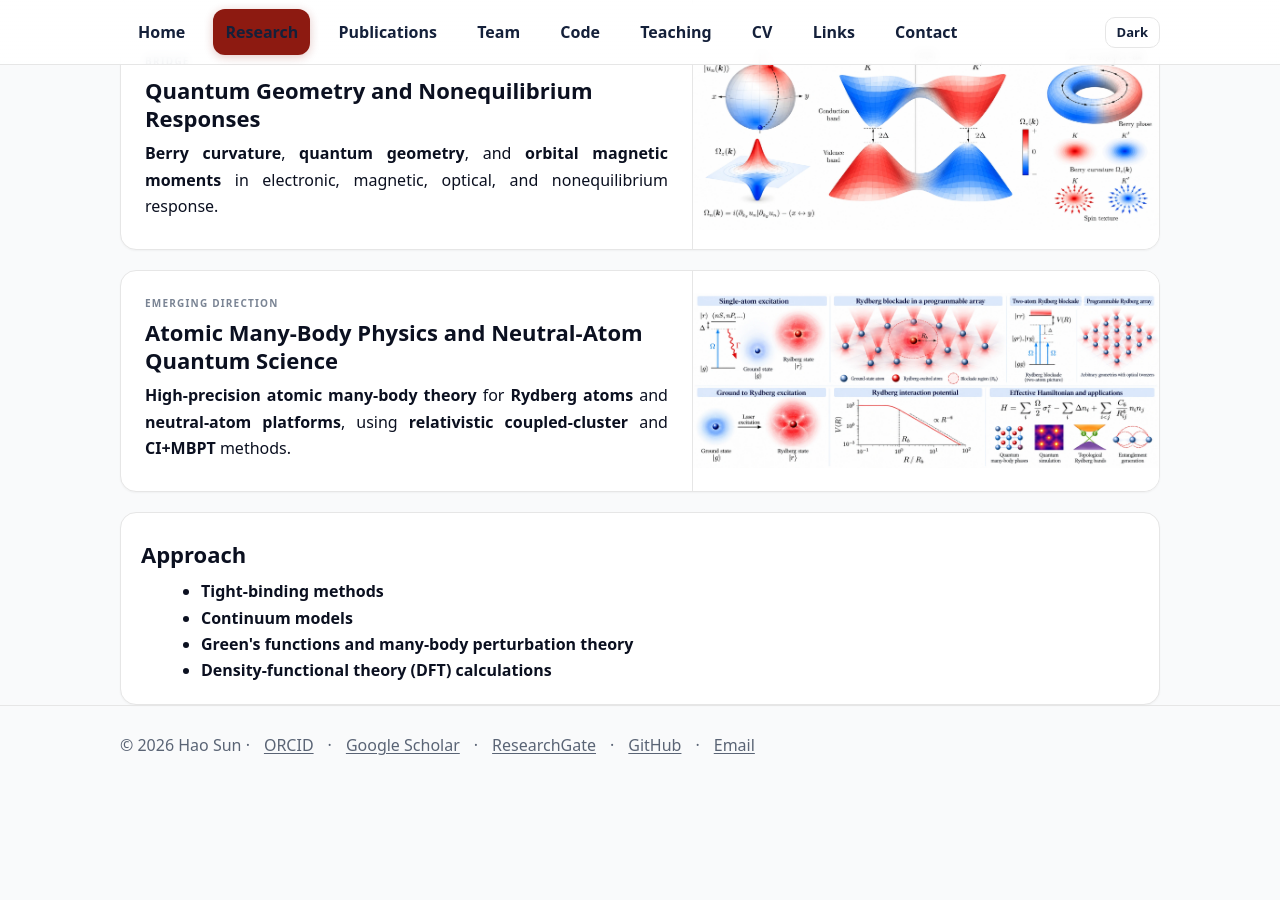
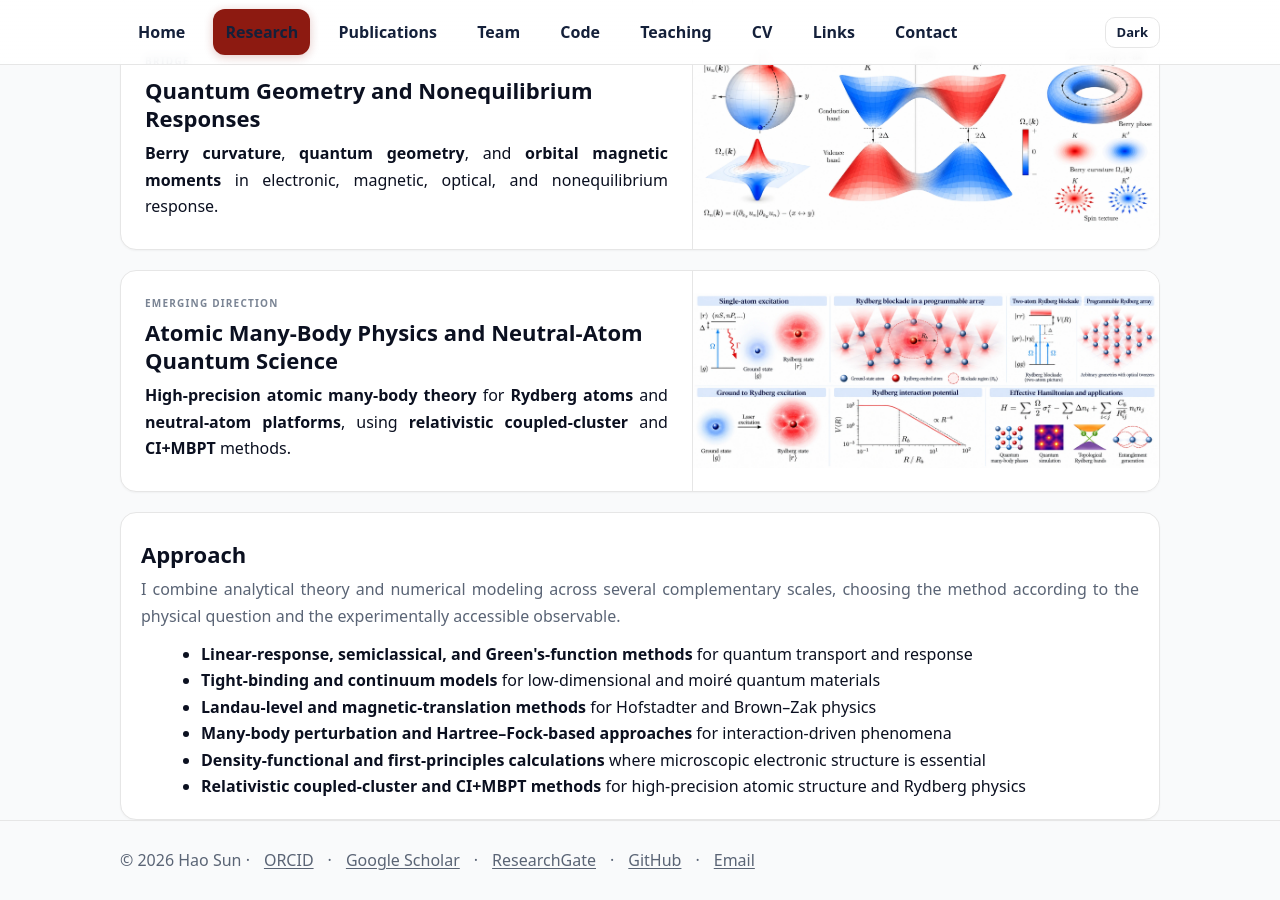
Before and after one commit to sunohao/sunohao.github.io, a Jekyll site: the page built from research/index.md, in a window 1280 px wide and 900 px high, scrolled down 602 px. Built offline with Jekyll 4.4.1, drawn with Linux system fonts in a browser that asks for light colours; before the commit the page ends 1386 px from its top, so only the background shows below that.

Commit message:
Refine research methods and approach

```diff
--- a/research/index.md
+++ b/research/index.md
@@ -65,10 +65,15 @@ My research spans <strong>condensed-matter theory</strong> and <strong>quantum s
 
 <div class="card pad" style="margin-top:20px">
   <h2>Approach</h2>
-  <ul style="margin:10px 0 0 20px;">
-    <li><strong>Tight-binding methods</strong></li>
-    <li><strong>Continuum models</strong></li>
-    <li><strong>Green's functions and many-body perturbation theory</strong></li>
-    <li><strong>Density-functional theory (DFT) calculations</strong></li>
+  <p class="muted">
+    I combine analytical theory and numerical modeling across several complementary scales, choosing the method according to the physical question and the experimentally accessible observable.
+  </p>
+  <ul style="margin:12px 0 0 20px;">
+    <li><strong>Linear-response, semiclassical, and Green's-function methods</strong> for quantum transport and response</li>
+    <li><strong>Tight-binding and continuum models</strong> for low-dimensional and moiré quantum materials</li>
+    <li><strong>Landau-level and magnetic-translation methods</strong> for Hofstadter and Brown–Zak physics</li>
+    <li><strong>Many-body perturbation and Hartree–Fock-based approaches</strong> for interaction-driven phenomena</li>
+    <li><strong>Density-functional and first-principles calculations</strong> where microscopic electronic structure is essential</li>
+    <li><strong>Relativistic coupled-cluster and CI+MBPT methods</strong> for high-precision atomic structure and Rydberg physics</li>
   </ul>
 </div>
```
